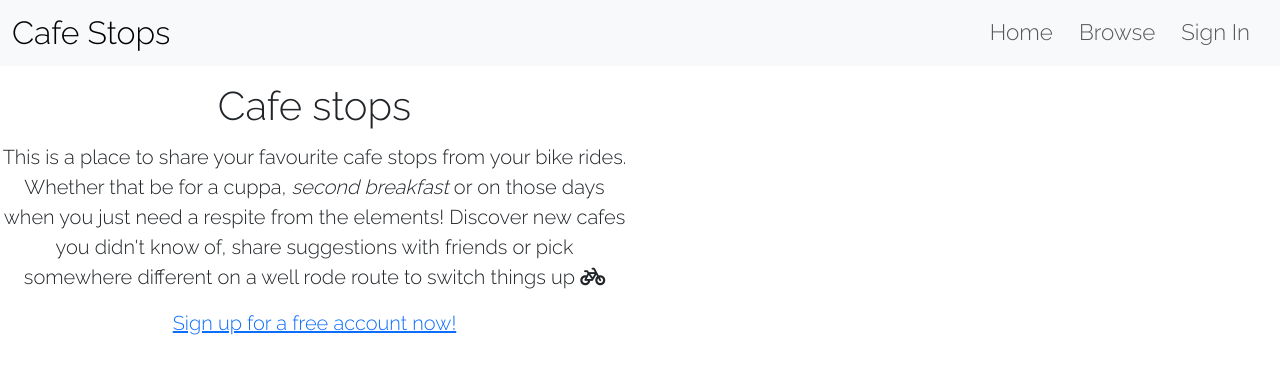
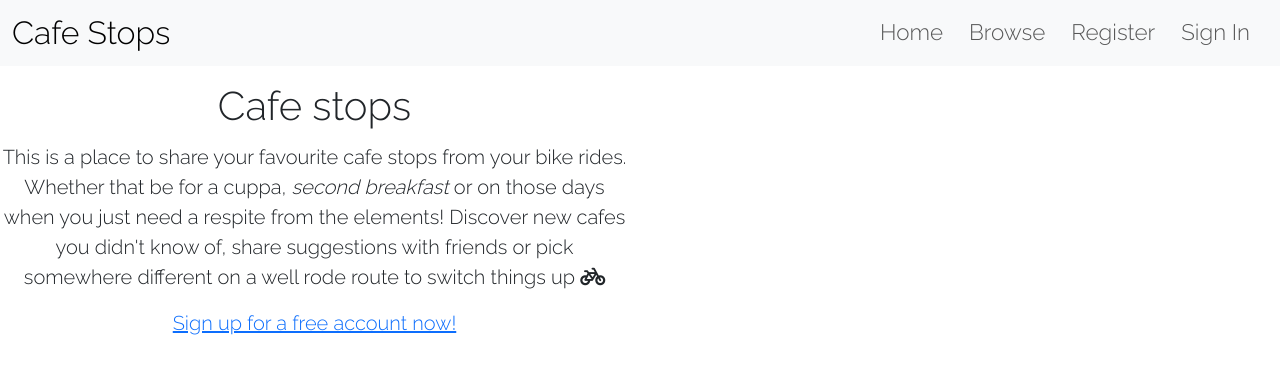
Before and after one commit to MattuW4/cafe-stop, a Django app: page / in a window 1280 px wide. Shown: the top 370 px of the page. Run offline with Django 3.2, Linux system fonts and the light colour scheme; some libraries are stand-ins or nearby versions.

Commit message:
Add if/else statement to nav bar for authentication to display sign in/out and register links. Add register link to index.html registration invitation

```diff
--- a/templates/base.html
+++ b/templates/base.html
@@ -86,11 +86,34 @@
                 >Browse</a
               >
             </li>
+            {% if user.is_authenticated %}
             <li class="nav-item">
-              <a class="nav-link" aria-label="Link for sign in page" href="#"
+              <a
+                class="nav-link"
+                aria-label="Link to sign out of account"
+                href="{% url 'account_logout' %}"
+              >
+                Sign Out
+              </a>
+            </li>
+            {% else %}
+            <li class="nav-item">
+              <a
+                class="nav-link"
+                aria-label="Link to register an account"
+                href="{% url 'account_signup' %}"
+                >Register
+              </a>
+            </li>
+            <li class="nav-item">
+              <a
+                class="nav-link"
+                aria-label="Link to sign in page"
+                href="{% url 'account_login' %}"
                 >Sign In
               </a>
             </li>
+            {% endif %}
           </ul>
         </div>
       </div>
--- a/templates/index.html
+++ b/templates/index.html
@@ -22,7 +22,11 @@
         {% if user.is_authenticated %}
         <a href="{% url 'browse' %}">Check out the cafe directory here...</a>
         {% else %}
-        <a href="#">Sign up for a free account now!</a>
+        <a
+          aria-label="Link to register an account"
+          href="{% url 'account_signup' %}"
+          >Sign up for a free account now!</a
+        >
         {% endif %}
       </p>
     </div>
```
